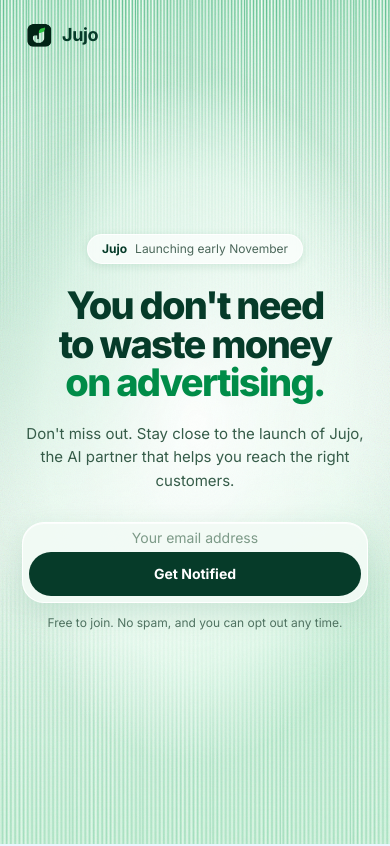
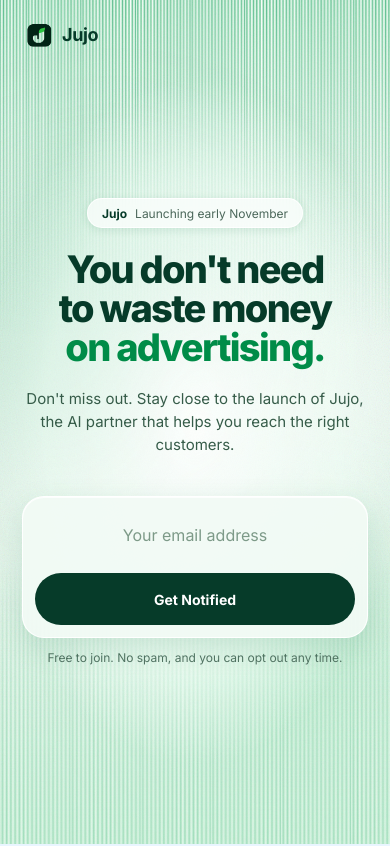
Before and after one commit to apreezofficial/jujo-waitlist, a Next.js app: page / in a window 390 px wide. Shown: the top 846 px of the page. Built offline with nearby package versions, Linux system fonts and the light colour scheme; no server answers.

Commit message:
Add styles for form and field components
Added styles for form and field components, including responsive adjustments.

```diff
--- a/src/app/waitlist.module.css
+++ b/src/app/waitlist.module.css
@@ -665,3 +665,34 @@
     transition: none;
   }
 }
+.form {
+  max-width: 520px;
+  margin-top: 40px;
+}
+
+.field {
+  padding: 10px;
+  gap: 10px;
+}
+
+.field input[type='email'] {
+  height: 52px;
+  padding: 0 20px;
+  font-size: 16px;
+}
+
+.field button {
+  height: 52px;
+  padding: 0 28px;
+}
+
+@media (max-width: 540px) {
+  .field {
+    padding: 12px;
+    gap: 12px;
+  }
+
+  .field input[type='email'] {
+    flex: none;
+  }
+}
```
